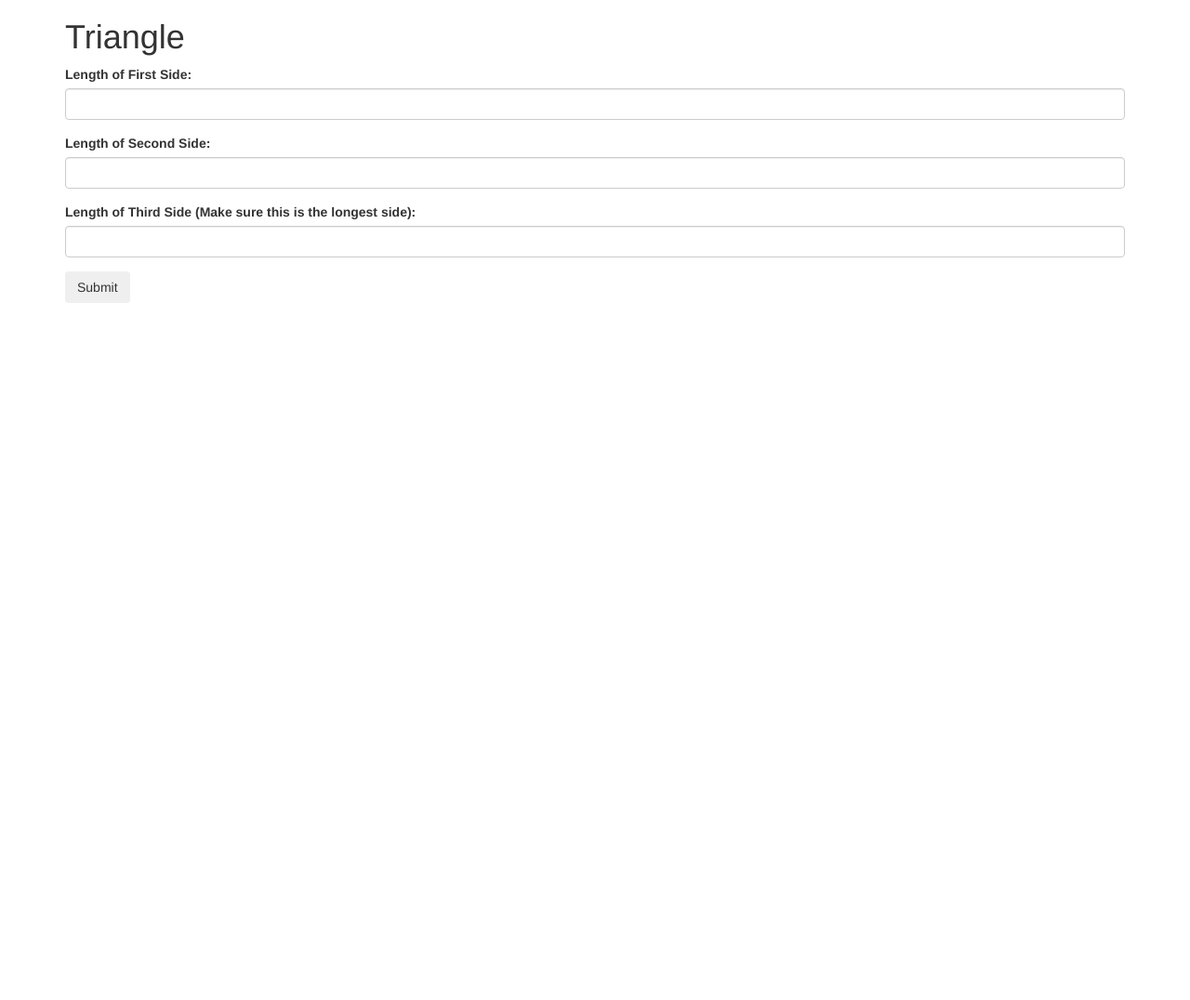
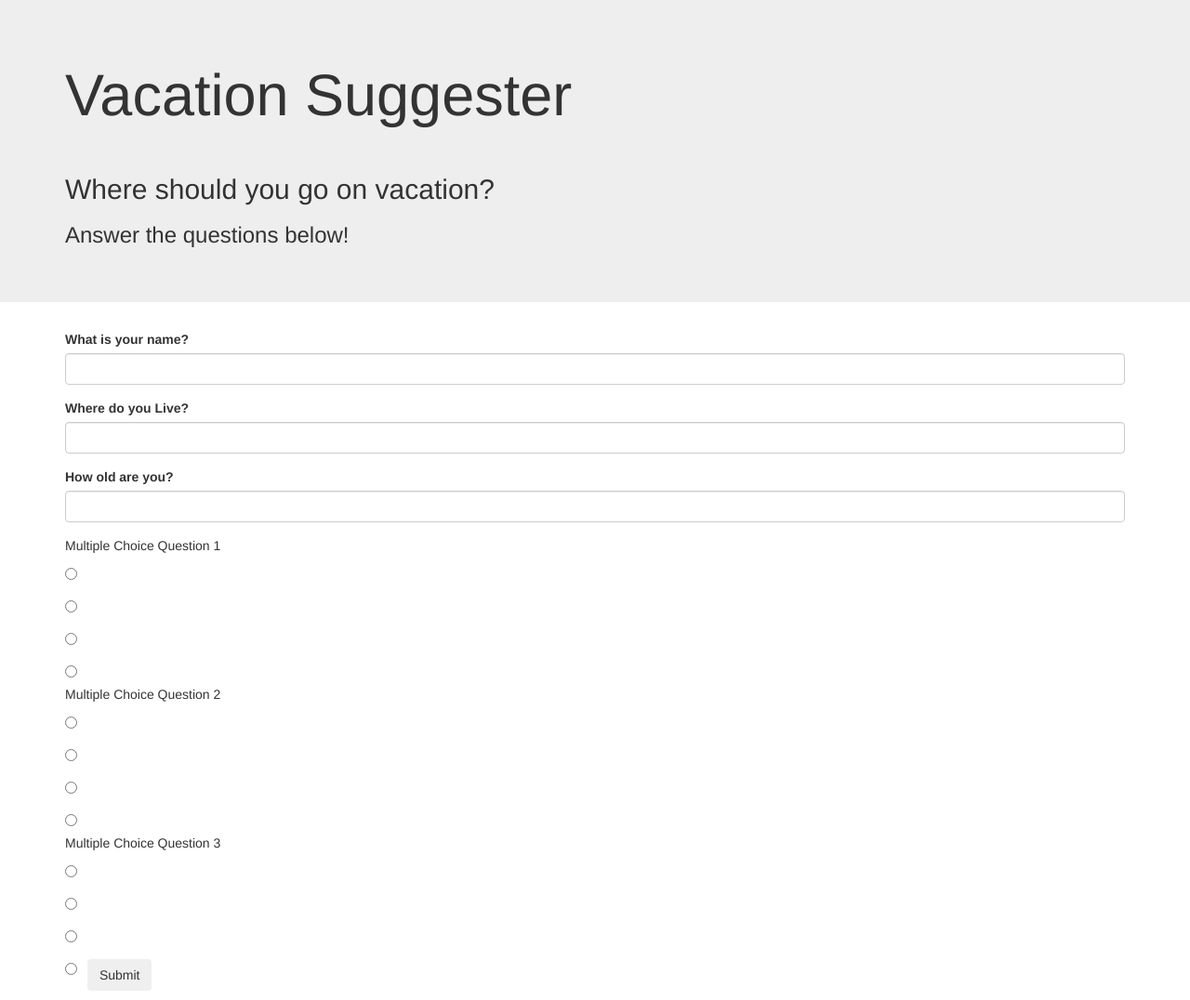
Before and after one commit to krause197/Vacation-Suggester-, a plain HTML site: page index.html in a window 1280 px wide. Shown: the whole page at 93% size. Before the commit the page ends 800 px from the top, so only its background shows below. Drawn offline with Linux system fonts and the light colour scheme.

Commit message:
Boilerplate html structure; links to css, bootstrap, js, jquery; basic header for page; and questionaire layout with placeholders

```diff
--- a/index.html
+++ b/index.html
@@ -1,29 +1,91 @@
 <!DOCTYPE html>
 <html>
   <head>
-    <title>Calculator</title>
+    <title>Vacation Suggester</title>
     <link href="css/bootstrap.css" rel="stylesheet" type="text/css">
     <link href="css/styles.css" rel="stylesheet" type="text/css">
-    <link href="css/grayscale.css" rel="stylesheet" type="text/css">
     <script src="js/jquery-1.12.4.js"></script>
     <script src="js/scripts.js"></script>
   </head>
   <body>
+    <div class="jumbotron">
       <div class="container">
-      <h1>Triangle</h1>
-      <form id="triangle">
+        <h1>Vacation Suggester</h1>
+        <img src="" alt= "" class="img">
+        <h2>Where should you go on vacation?</h2>
+        <h3>Answer the questions below!</h3>
+      </div>
+    </div>
+
+      <div class="container">
+        <form id="questionaire">
           <div class="form-group">
-          <label for="a">Length of First Side:</label>
-          <input id="a" class="form-control" type="text">
+            <label for="name">What is your name?</label>
+            <input id="name" class="form-control" type="text">
           </div>
           <div class="form-group">
-          <label for="b">Length of Second Side:</label>
-          <input id="b" class="form-control" type="text">
+            <label for="home">Where do you Live?</label>
+            <input id="home" class="form-control" type="text">
           </div>
           <div class="form-group">
-          <label for="c">Length of Third Side (Make sure this is the longest side):</label>
-          <input id="c" class="form-control" type="text">
+            <label for="age">How old are you?</label>
+            <input id="age" class="form-control" type="text">
           </div>
+          <p>Multiple Choice Question 1 </p>
+          <div class="radio">
+            <label>
+              <input type="radio" name="" value="">
+            </label>
+          <div class="radio">
+            <label>
+              <input type="radio" name="" value="">
+            </label>
+          <div class="radio">
+            <label>
+              <input type="radio" name="" value="">
+            </label>
+          <div class="radio">
+            <label>
+              <input type="radio" name="" value="">
+            </label>
+          <p>Multiple Choice Question 2 </p>
+          <div class="radio">
+            <label>
+              <input type="radio" name="" value="">
+            </label>
+          <div class="radio">
+            <label>
+              <input type="radio" name="" value="">
+            </label>
+          <div class="radio">
+            <label>
+              <input type="radio" name="" value="">
+            </label>
+          <div class="radio">
+            <label>
+              <input type="radio" name="" value="">
+            </label>
+          <p>Multiple Choice Question 3 </p>
+          <div class="radio">
+            <label>
+              <input type="radio" name="" value="">
+            </label>
+          <div class="radio">
+            <label>
+              <input type="radio" name="" value="">
+            </label>
+          <div class="radio">
+            <label>
+              <input type="radio" name="" value="">
+            </label>
+          <div class="radio">
+            <label>
+              <input type="radio" name="" value="">
+            </label>
+
+
+
+
           <button type="submit" class="btn">Submit</button>
 
         </form>
```
Also changed, not shown: 1 other file. Lines whose indentation alone changed are shown as unchanged.
